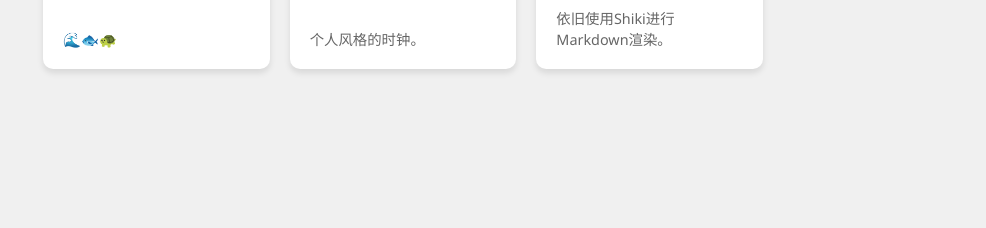
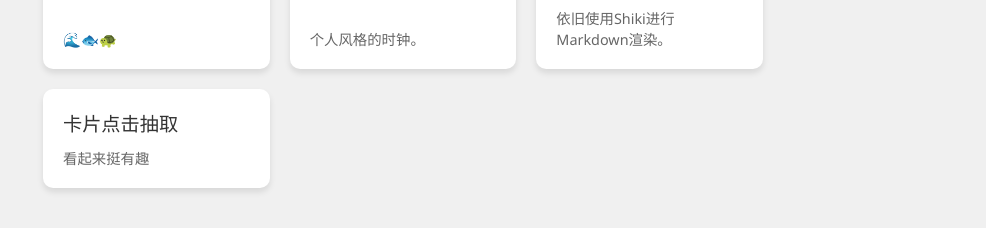
Before and after one commit to xiaoliziawa/HTML-Study, a plain HTML site: page index.html in a window 1280 px wide. Shown: the part 594-822 px from the top of the page, 237-1223 px from the left. Before the commit the page ends 800 px from the top, so only its background shows below. Drawn offline with Linux system fonts and the light colour scheme.

Commit message:
card select

```diff
--- a/index.html
+++ b/index.html
@@ -216,6 +216,12 @@
                     <div class="link-description">依旧使用Shiki进行Markdown渲染。</div>
                 </a>
             </div>
+            <div class="card">
+                <a href="html/Study-9.html" class="link">
+                    <div class="link-title">卡片点击抽取</div>
+                    <div class="link-description">看起来挺有趣</div>
+                </a>
+            </div>
         </div>
     </div>
 
```
Also changed, not shown: html/Study-10.html (+1 -1 lines).
